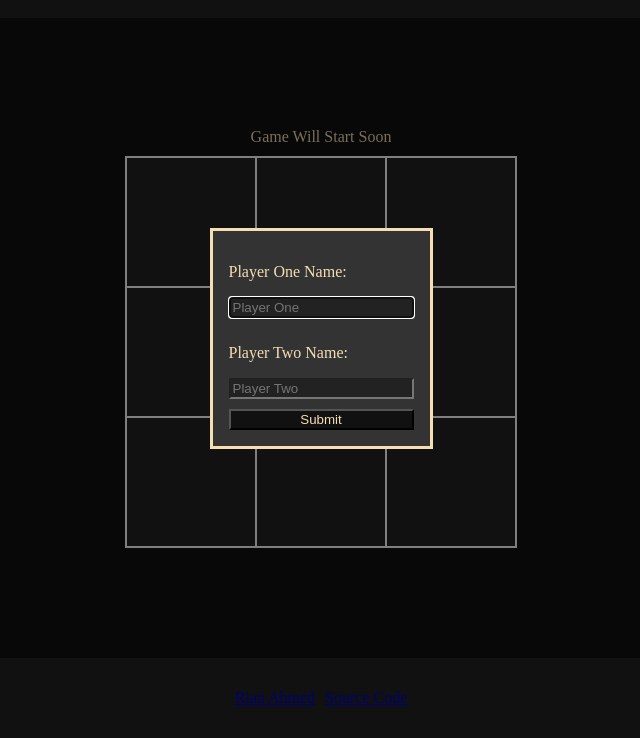
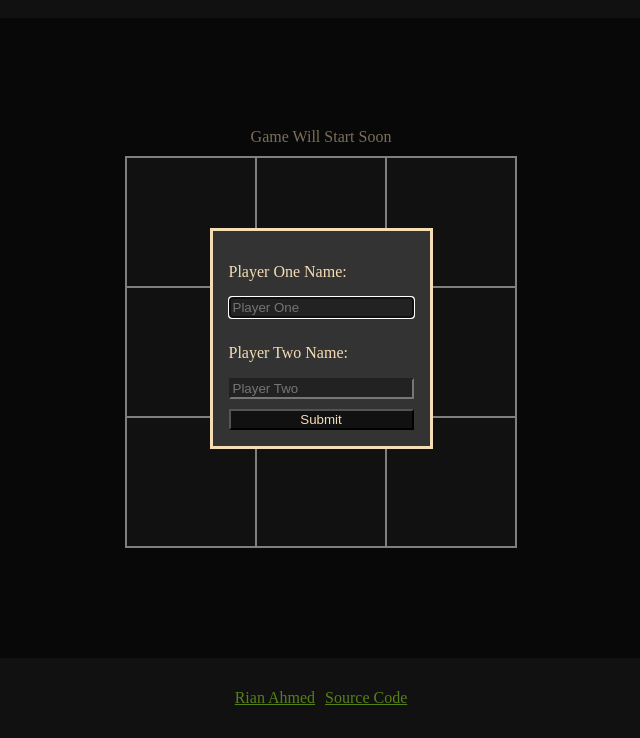
Before and after one commit to RianAhmedWork/odin-tic-tac-toe, a plain HTML site: page index.html in a window 1280 px wide. Shown: the part 62-800 px from the top of the page, without its empty margins (319-959 px from the left). Drawn offline with Linux system fonts and the light colour scheme.

Commit message:
change color of link to improve readabilty

```diff
--- a/main.css
+++ b/main.css
@@ -99,3 +99,11 @@ input {
 .game-button:active {
   background: #111111;
 }
+
+a {
+  color: greenyellow;
+}
+
+a:visited {
+  color: green;
+}
```
